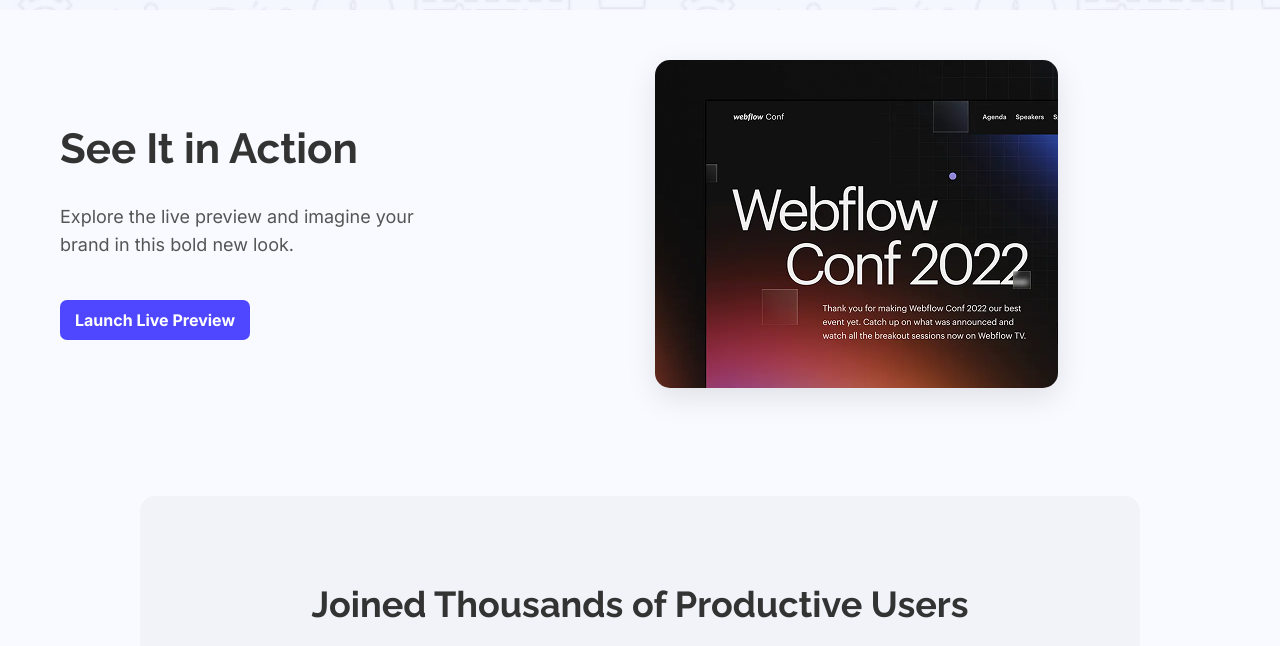
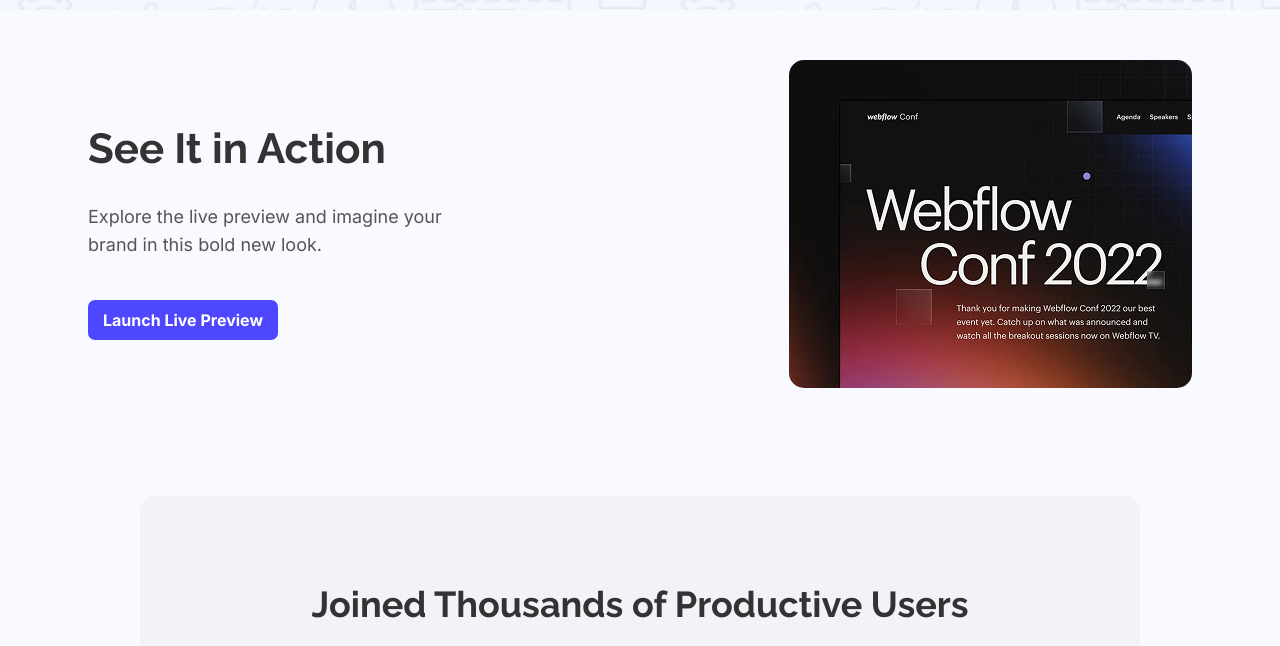
Before and after one commit to fahim793/landing-launchpad-web, a plain HTML site: page index.html in a window 1280 px wide. Shown: the part 590-1236 px from the top of the page. Drawn offline with Linux system fonts and the light colour scheme.

Commit message:
final  commit message

```diff
--- a/index.html
+++ b/index.html
@@ -118,7 +118,7 @@
 </section>
 <section class="contact-section">
   <div class="contact-left">
-    <h2 class="raleway-bold">Let’s Get in Touch</h2>
+    <h2 class="raleway-bold">Let’s Get in <br>Touch</h2>
   </div>
   <div class="contact-right">
     <form>
--- a/styles/style.css
+++ b/styles/style.css
@@ -82,18 +82,11 @@ body {
 
 .action-section {
   display: flex;
-  justify-content: center;
+  justify-content: space-between;
   align-items: center;
   padding: 50px 20px;
-  gap: 30px;
-  flex-wrap: wrap;
-  max-width: 1200px;
+  width: 1144px;
   margin: 0 auto;
-}
-
-.action-content-left {
-  flex: 1;
-  min-width: 300px;
 }
 
 .action-content-left h2 {
@@ -113,15 +106,11 @@ body {
   padding: 15px 30px;
 }
 
-.action-content-right {
-  flex: 1;
-}
 
 .action-content-right img {
-  max-width: 100%;
+  max-width: 1144px;
   height: auto;
   border-radius: 15px;
-  box-shadow: 0 10px 30px rgba(0, 0, 0, 0.1);
 }
 
 .productive-users-section {
@@ -130,7 +119,7 @@ body {
   text-align: center;
   border-radius: 15px;
   margin: 50px auto;
-  max-width: 1000px;
+  width: 1140px;
 }
 
 .productive-users-section h2 {
```
